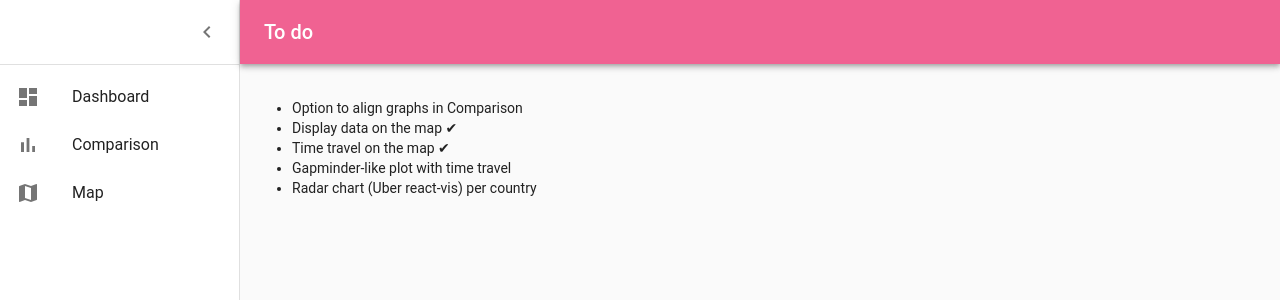
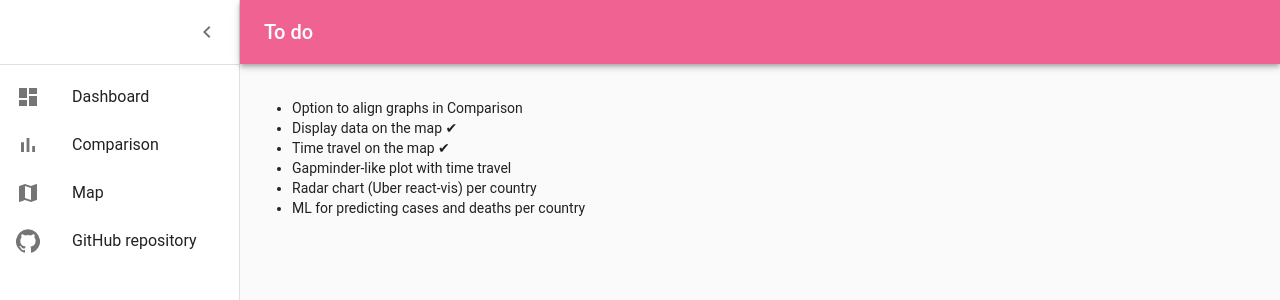
Before and after one commit to m3h0w/covid19-coronavirus-react-visualization, a React (Create React App) app: page /todo in a window 1280 px wide. Shown: the top 300 px of the page. Built offline with nearby package versions, Linux system fonts and the light colour scheme; what d3-request would draw is missing.

Commit message:
Add github repo link. Fix Chart finding last 0 day

```diff
--- a/src/components/Dashboard/Chart.tsx
+++ b/src/components/Dashboard/Chart.tsx
@@ -47,7 +47,7 @@ const Chart: FC<IProps> = ({ rowData, dates }) => {
           const confirmedCases = Number(rowData.confirmed[momentToFormat(date)]);
           const deaths = Number(rowData.dead[momentToFormat(date)]);
 
-          if (confirmedCases === 0) {
+          if (lastZeroDay?.isSame(moment(FIRST_DATE)) && confirmedCases > 0) {
             lastZeroDay = date.clone();
             lastZeroDay.subtract(2, 'days');
           }
--- a/src/components/Dashboard/ListItems.tsx
+++ b/src/components/Dashboard/ListItems.tsx
@@ -13,16 +13,24 @@ import AssignmentIcon from '@material-ui/icons/Assignment';
 import { Link as RouterLink, LinkProps as RouterLinkProps, useLocation } from 'react-router-dom';
 import { useTheme } from '@material-ui/core/styles';
 import { SvgIconProps } from '@material-ui/core';
+import GitHubIcon from '@material-ui/icons/GitHub';
+import Link from '@material-ui/core/Link';
 
 interface ICustomListItemProps {
-  to: string;
+  to?: string;
+  href?: string;
   text: string;
   Icon: (SvgIconProps) => JSX.Element;
 }
 
-const CustomListItem: FC<ICustomListItemProps> = ({ to, text, Icon }) => {
+const CustomListItem: FC<ICustomListItemProps> = ({ to, href, text, Icon }) => {
   const location = useLocation();
   const theme = useTheme();
+  let LinkElement = RouterLink;
+
+  if (href) {
+    LinkElement = Link;
+  }
 
   return (
     <ListItem
@@ -32,8 +40,10 @@ const CustomListItem: FC<ICustomListItemProps> = ({ to, text, Icon }) => {
       }}
       selected={location.pathname.split('/')[1] === to}
       button
-      component={RouterLink}
+      component={LinkElement}
       to={to}
+      href={href}
+      target='_blank'
     >
       <ListItemIcon>
         <Icon />
@@ -49,6 +59,11 @@ export const MainListItems = () => {
       <CustomListItem to='dashboard' text='Dashboard' Icon={DashboardIcon} />
       <CustomListItem to='comparison' text='Comparison' Icon={BarChartIcon} />
       <CustomListItem to='map' text='Map' Icon={MapIcon} />
+      <CustomListItem
+        href='https://github.com/m3h0w/covid19-coronavirus-react-visualization'
+        text='GitHub repository'
+        Icon={GitHubIcon}
+      />
       {/* <CustomListItem to='todo' text='Todo' Icon={ShoppingCartIcon} /> */}
 
       {/* <ListItem button>
--- a/src/pages/Todo.tsx
+++ b/src/pages/Todo.tsx
@@ -7,6 +7,7 @@ const todos = [
   'Time travel on the map ✔',
   'Gapminder-like plot with time travel',
   'Radar chart (Uber react-vis) per country',
+  'ML for predicting cases and deaths per country',
 ];
 
 const Todo = () => (
```
